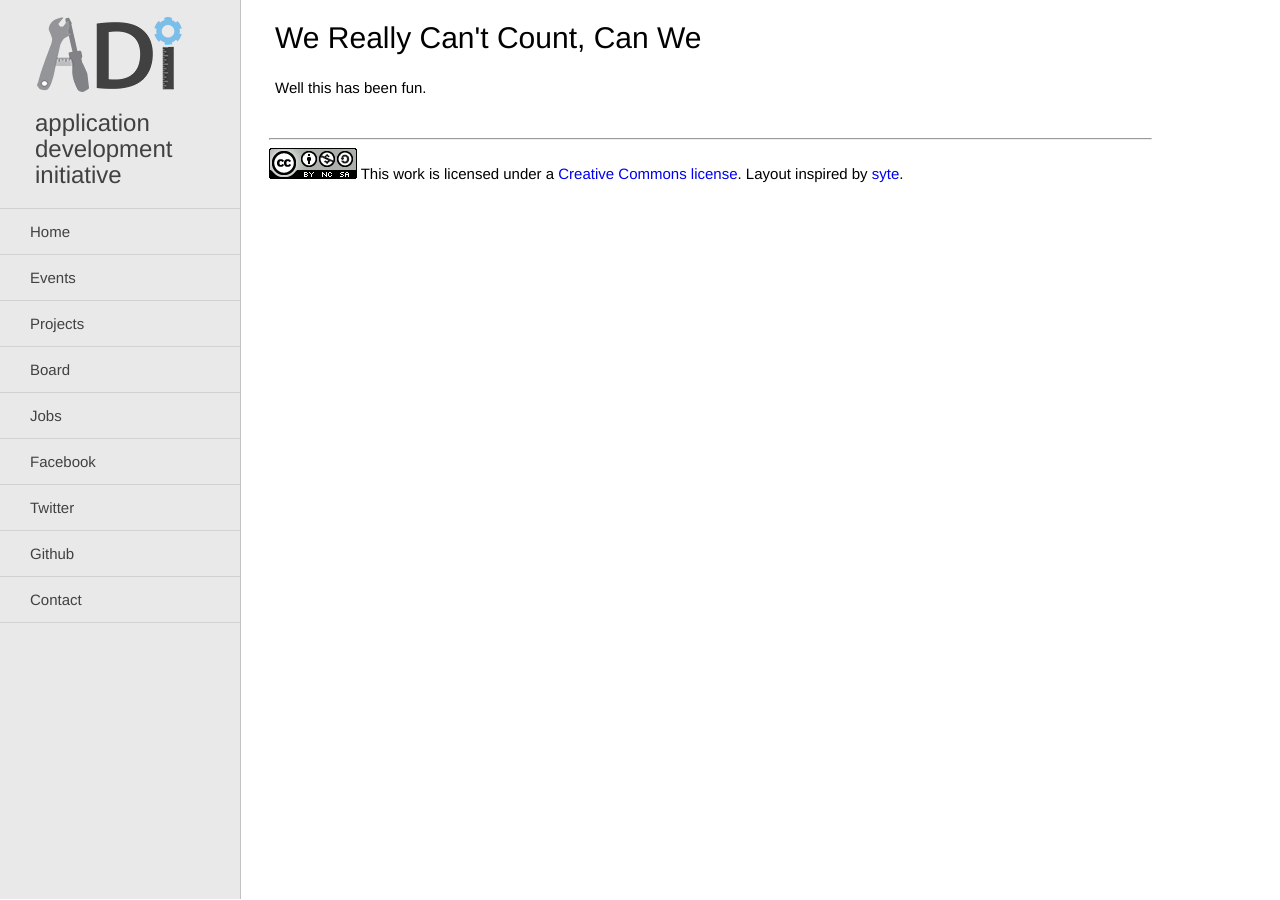
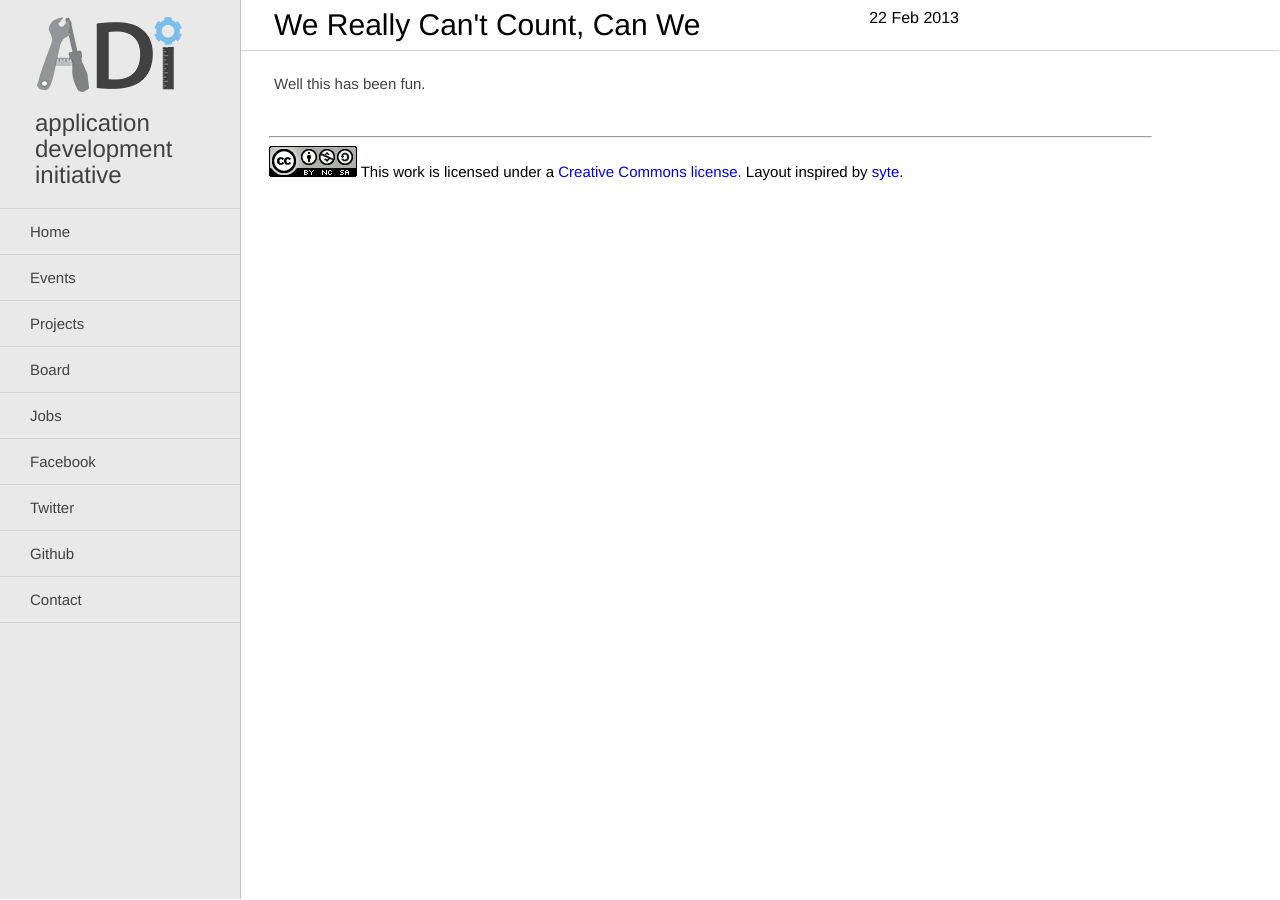
Before and after one commit to adicu/adicu.github.com-dep, a Jekyll site: the page built from _posts/2013-02-22-more-testing.md, in a window 1280 px wide. Built offline with Jekyll 4.4.1, drawn with Linux system fonts in a browser that asks for light colours.

Commit message:
Fix individual post page
Fixes #22

```diff
--- a/_layouts/post.html
+++ b/_layouts/post.html
@@ -1,9 +1,14 @@
 ---
 layout: default
 ---
-<body>
-	<div class="post-page">
-	<h2>{{ page.title }}</h2>
-	{{ content }}
-	</div>
-</body>
+<div class="post">
+  <div class="post-header">
+    <div class="post-header-content">
+      <h2>{{ page.title }}</h2>
+      <h3>{{ page.date | date_to_string }}</h3>
+    </div>
+  </div>
+  <div class="post-content">
+    {{ content }}
+  </div>
+</div>
```
